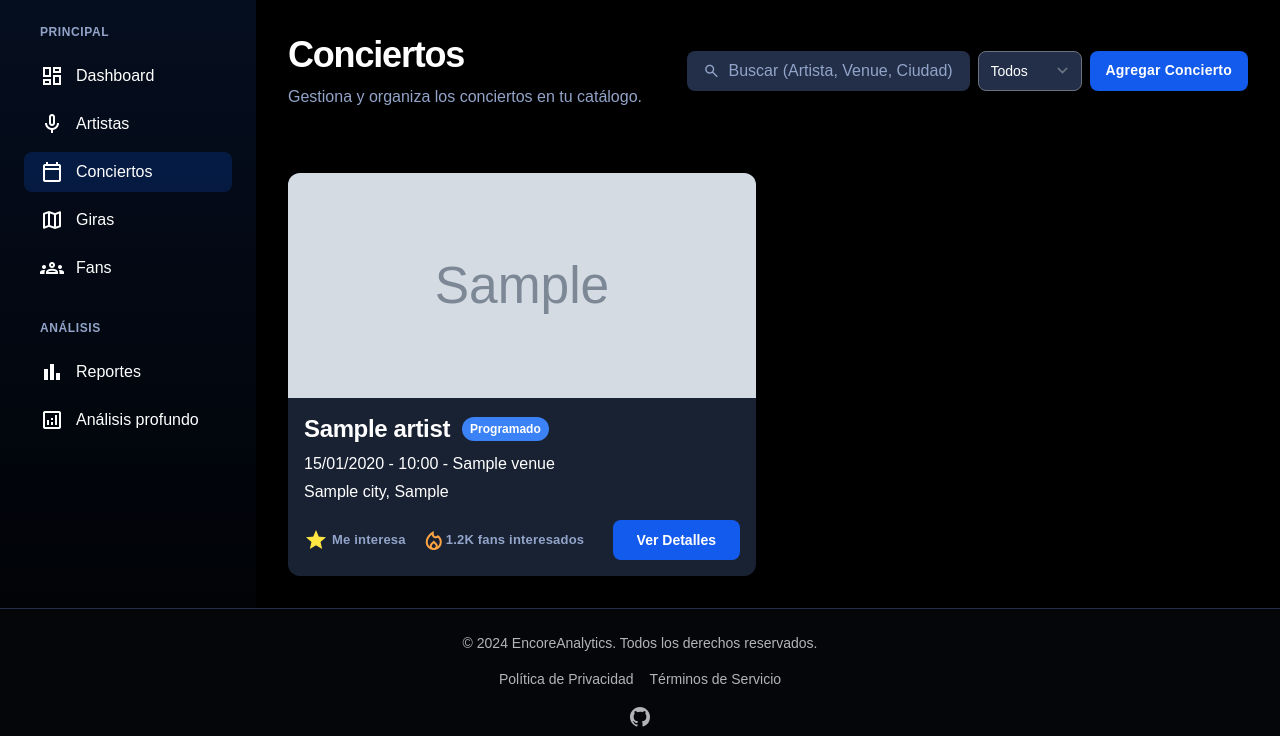
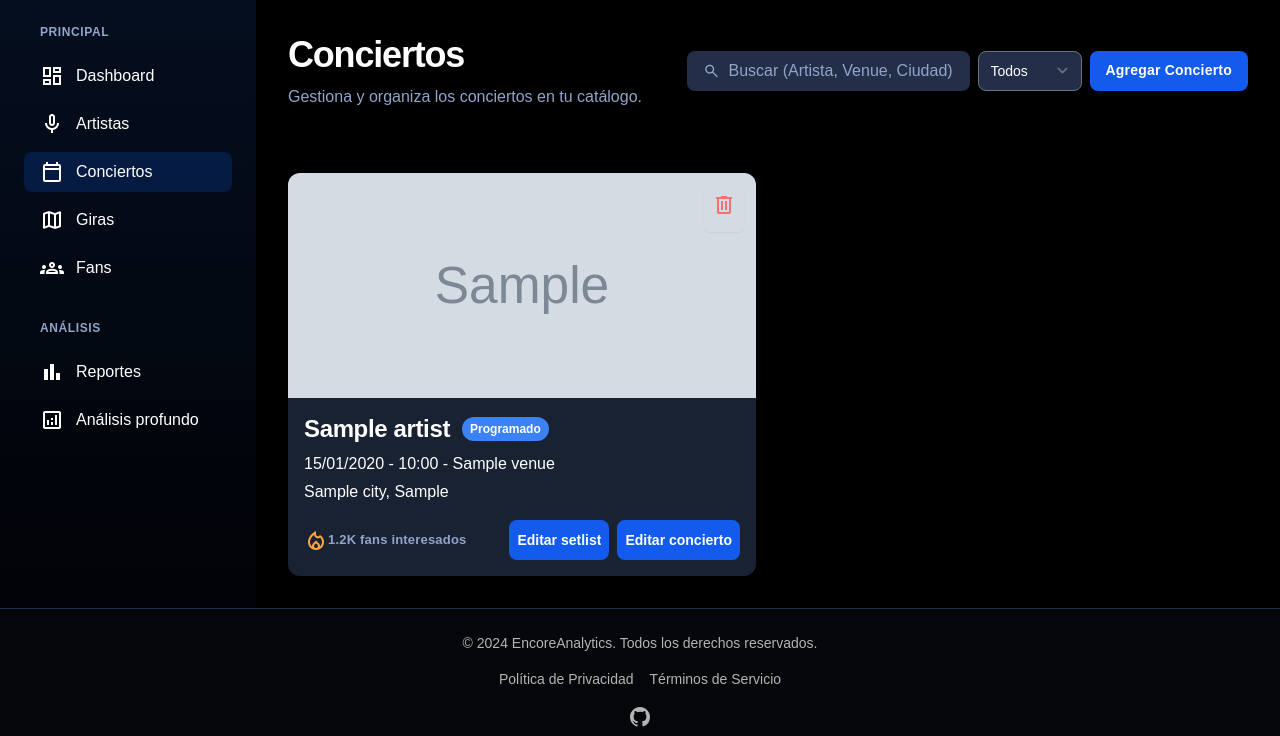
Before and after one commit to Juan-Garcia16/EncoreAnalytics, a Django app: page /concerts/ in a window 1280 px wide. Shown: the part 64-800 px from the top of the page. Run offline with Django 5.2, Linux system fonts and the light colour scheme; a user stored in the database is signed in; tables that the repository leaves empty hold one stand-in row (values such as "Sample post"); grey boxes marked "Sample" are stand-in pictures; some libraries are stand-ins or nearby versions.

Commit message:
concert update y concert delete en modo admin, comienza registro y sesion de usuarios

```diff
--- a/conciertos/urls.py
+++ b/conciertos/urls.py
@@ -4,4 +4,6 @@ from . import views
 urlpatterns = [
     path('', views.ConcertListView.as_view(), name='concert_list'),
     path('add/', views.ConcertCreateView.as_view(), name='concert_add'),
+    path('<int:pk>/edit/', views.ConcertUpdateView.as_view(), name='concert_edit'),
+    path('<int:pk>/delete/', views.concert_delete, name='concert_delete'),
 ]
--- a/conciertos/views.py
+++ b/conciertos/views.py
@@ -1,5 +1,6 @@
-from django.shortcuts import render
-from django.views.generic import ListView, CreateView
+from django.shortcuts import render, get_object_or_404, redirect
+from django.http import HttpResponseNotAllowed
+from django.views.generic import ListView, CreateView, UpdateView
 from django.urls import reverse_lazy
 from .models import Tour, Concert, Song, SetlistEntry
 from .forms import ConcertForm
@@ -56,6 +57,23 @@ class ConcertCreateView(CreateView):
     template_name = 'conciertos/concert_form.html'
     success_url = reverse_lazy('concert_list')
 
+class ConcertUpdateView(UpdateView):
+    model = Concert
+    form_class = ConcertForm
+    template_name = 'conciertos/concert_form.html'
+    success_url = reverse_lazy('concert_list')
+
+def concert_delete(request, pk):
+    """Delete a concert. Accepts POST only and redirects to concert list."""
+    if request.method != 'POST':
+        return HttpResponseNotAllowed(['POST'])
+    concert = get_object_or_404(Concert, pk=pk)
+    # Optional: restrict deletion to staff users
+    if not request.user.is_authenticated or not request.user.is_staff:
+        return redirect('concert_list')
+    concert.delete()
+    return redirect('concert_list')
+
 # ----- SONG -----
 class SongListView(ListView):
     model = Song
--- a/templates/conciertos/concert_list.html
+++ b/templates/conciertos/concert_list.html
@@ -45,7 +45,7 @@
     {% if request.user.is_staff %}
     <a href="{% url 'concert_add' %}">
     <button
-      class="cursor-pointer items-center justify-center rounded-lg h-10 px-4 bg-primary text-white text-sm font-bold leading-normal tracking-[0.015em] truncate"
+      class="cursor-pointer items-center justify-center rounded-lg h-10 px-4 bg-primary text-white text-sm font-bold leading-normal tracking-[0.015em] truncate hover:bg-primary/50 transition-colors duration-200 ease-in-out"
     >
         Agregar Concierto
     </button>
@@ -60,12 +60,21 @@
   <div class="grid grid-cols-1 md:grid-cols-2 gap-6">
     {% for concert in concerts %}
     <div
-      class="group flex flex-col items-stretch justify-start rounded-xl shadow-[0_0_4px_rgba(0,0,0,0.1)] bg-[#192233] overflow-hidden transform transition-all duration-200 ease-out hover:scale-105 hover:-translate-y-1 hover:shadow-[0_12px_30px_rgba(255,255,255,0.06)]"
+      class="relative group flex flex-col items-stretch justify-start rounded-xl shadow-[0_0_4px_rgba(0,0,0,0.1)] bg-[#192233] overflow-hidden transform transition-all duration-200 ease-out hover:scale-105 hover:-translate-y-1 hover:shadow-[0_12px_30px_rgba(255,255,255,0.06)]"
     >
       <div
         class="w-full bg-center bg-no-repeat aspect-[16/6] bg-cover transition-transform duration-200 transform group-hover:scale-105 h-[225px]"
         style="background-image: url('{{ concert.img }}');"
       ></div>
+      {% if request.user.is_staff %}
+        <!-- Delete button over the image (top-right of image) -->
+        <form action="{% url 'concert_delete' concert.pk %}" method="post" onsubmit="return confirm('¿Eliminar este concierto? Esta acción borrará todos sus datos relacionados.');" class="absolute top-3 right-3 z-20">
+          {% csrf_token %}
+          <button type="submit" class="text-red-400 hover:text-white bg-transparent p-2 rounded-md shadow-sm hover:bg-white/5" aria-label="Eliminar concierto">
+            <span class="material-symbols-outlined">delete</span>
+          </button>
+        </form>
+      {% endif %}
       <div class="p-4 flex flex-col gap-4">
         <div class="flex w-full min-w-72 grow flex-col items-stretch justify-center gap-1">
           <div class="flex items-center gap-3">
@@ -81,6 +90,7 @@
             {% else %}
               <span class="text-xs font-semibold px-2 py-1 rounded-full bg-gray-500 text-white">{{ concert.status }}</span>
             {% endif %}
+            {# delete button moved to card corner (absolute) #}
           </div>
           <p class="text-[#92a4c9] text-base font-normal leading-normal">{{ concert.tour_name }}</p>
           <p class="text-white text-base font-normal leading-normal">{{ concert.start_datetime|date:"d/m/Y - H:i" }} - {{ concert.venue.name }}</p>
@@ -88,14 +98,30 @@
         </div>
         <div class="flex justify-between items-center">
           <div class="flex items-center justify-center  py-2 pl-0">
+            {% if not request.user.is_staff %}
             <span class="material-symbols-outlined text-[#FFE642]" style="font-variation-settings: 'FILL' 1">star</span>
             <p class="text-[#92a4c9] text-[13px] font-bold leading-normal tracking-[0.015em] pr-4 pl-1">Me interesa</p>
+            {% endif %}
             <span class="material-symbols-outlined text-[#FFA442]">local_fire_department</span>
             <p class="text-[#92a4c9] text-[13px] font-bold leading-normal tracking-[0.015em]">1.2K fans interesados</p>
           </div>
+
+          {% if request.user.is_staff %}
+            <div class="flex gap-2">
+              <button class="flex cursor-pointer items-center justify-center overflow-hidden rounded-lg h-10 px-2 bg-primary text-white text-sm font-bold leading-normal hover:bg-primary/50 transition-colors duration-200 ease-in-out">
+              <span class="truncate">Editar setlist</span>
+              </button>
+              <a href="{% url 'concert_edit' concert.pk %}">
+                <button class="flex cursor-pointer items-center justify-center overflow-hidden rounded-lg h-10 px-2 bg-primary text-white text-sm font-bold leading-normal hover:bg-primary/50 transition-colors duration-200 ease-in-out">
+                <span class="truncate">Editar concierto</span>
+              </button>
+              </a>
+            </div>
+          {% else %}
           <button class="flex min-w-[84px] max-w-[480px] cursor-pointer items-center justify-center overflow-hidden rounded-lg h-10 px-6 bg-primary text-white text-sm font-bold leading-normal">
-            <span class="truncate">Ver Detalles</span>
+            <span class="truncate">Ver setlist</span>
           </button>
+          {% endif %}
         </div>
       </div>
     </div>
--- a/templates/core/artist_list.html
+++ b/templates/core/artist_list.html
@@ -35,7 +35,7 @@
     {% if request.user.is_staff %}
     <a href="{% url 'artist_add' %}">
     <button
-      class="cursor-pointer items-center justify-center rounded-lg h-10 px-4 bg-primary text-white text-sm font-bold leading-normal tracking-[0.015em] truncate"
+      class="cursor-pointer items-center justify-center rounded-lg h-10 px-4 bg-primary text-white text-sm font-bold leading-normal tracking-[0.015em] truncate hover:bg-primary/50 transition-colors duration-200 ease-in-out"
     >
       Agregar Artista
     </button>
```
